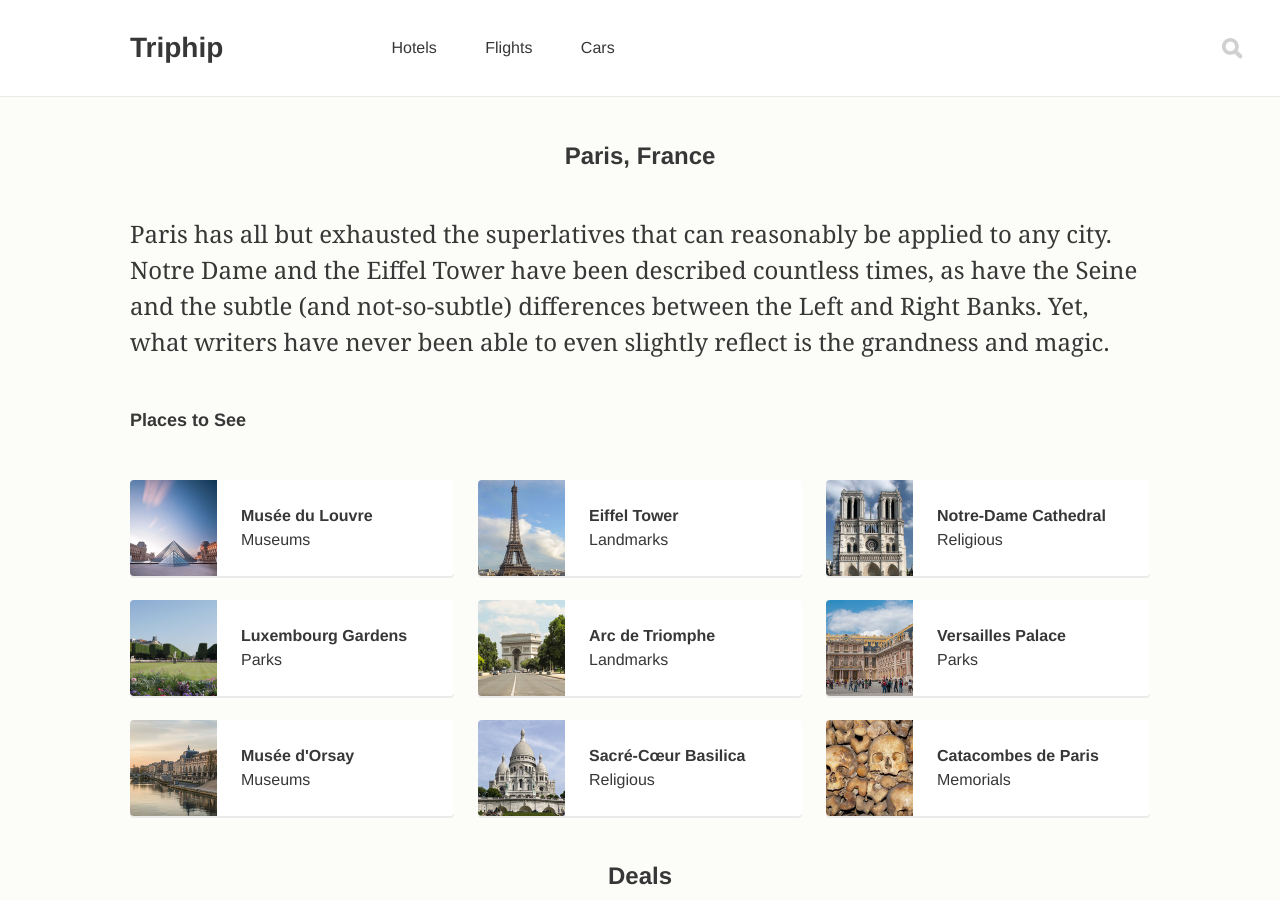
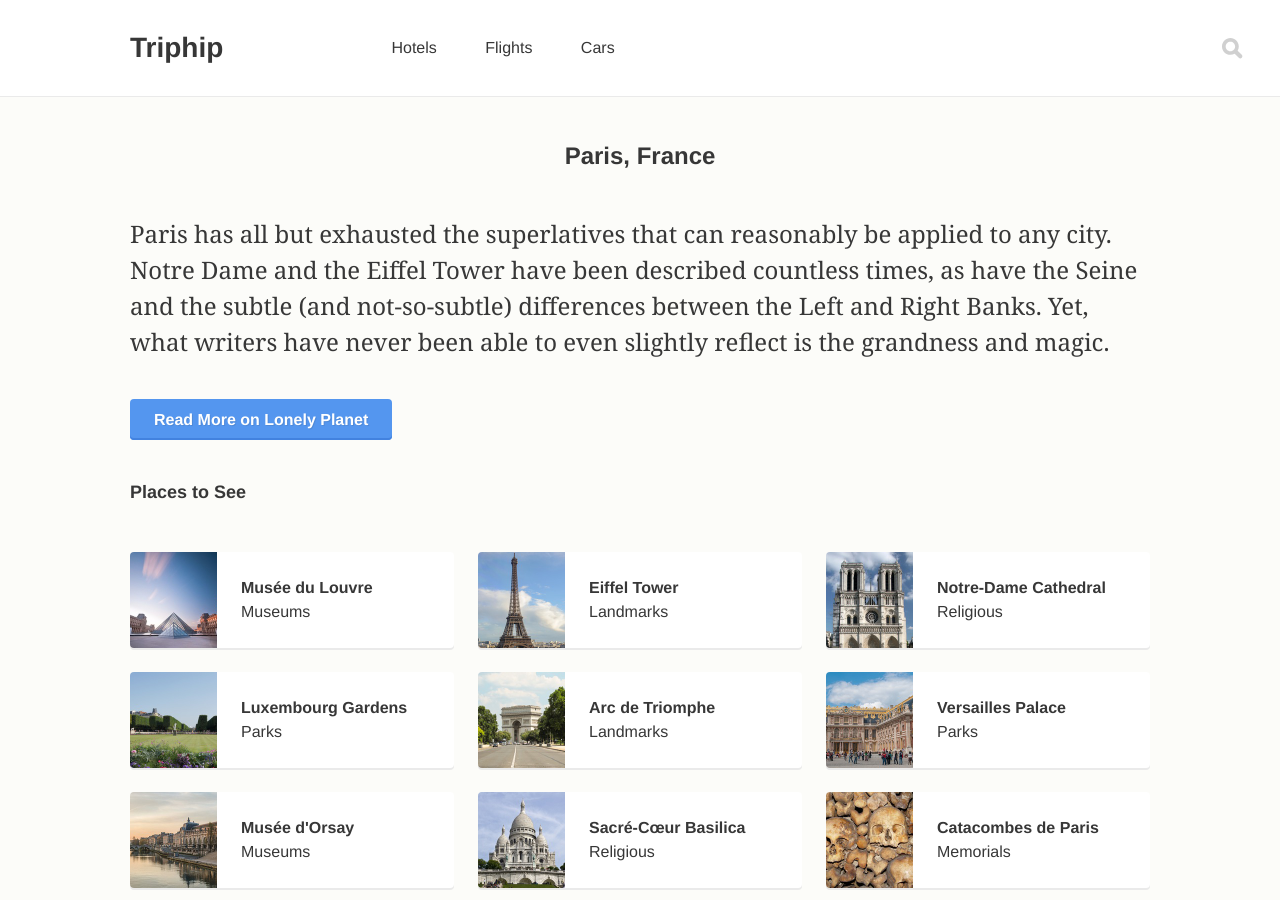
Before and after one commit to cesarfigueroa/triphip, a Jekyll site: the page built from destinations/paris.html, in a window 1280 px wide and 900 px high. Built offline with Jekyll 4.4.1, drawn with Linux system fonts in a browser that asks for light colours.

Commit message:
Add attribution to destination copy

```diff
--- a/destinations/paris.html
+++ b/destinations/paris.html
@@ -8,6 +8,8 @@ permalink: /destinations/france/paris/
   <h2>Paris, France</h2>
 
   <p>Paris has all but exhausted the superlatives that can reasonably be applied to any city. Notre Dame and the Eiffel Tower have been described countless times, as have the Seine and the subtle (and not-so-subtle) differences between the Left and Right Banks. Yet, what writers have never been able to even slightly reflect is the grandness and magic.</p>
+
+  <a href="http://lonelyplanet.com/france/paris" target="_blank" class="button button--secondary">Read More on Lonely Planet</a>
 
   <section>
     <h3>Places to See</h3>
```
